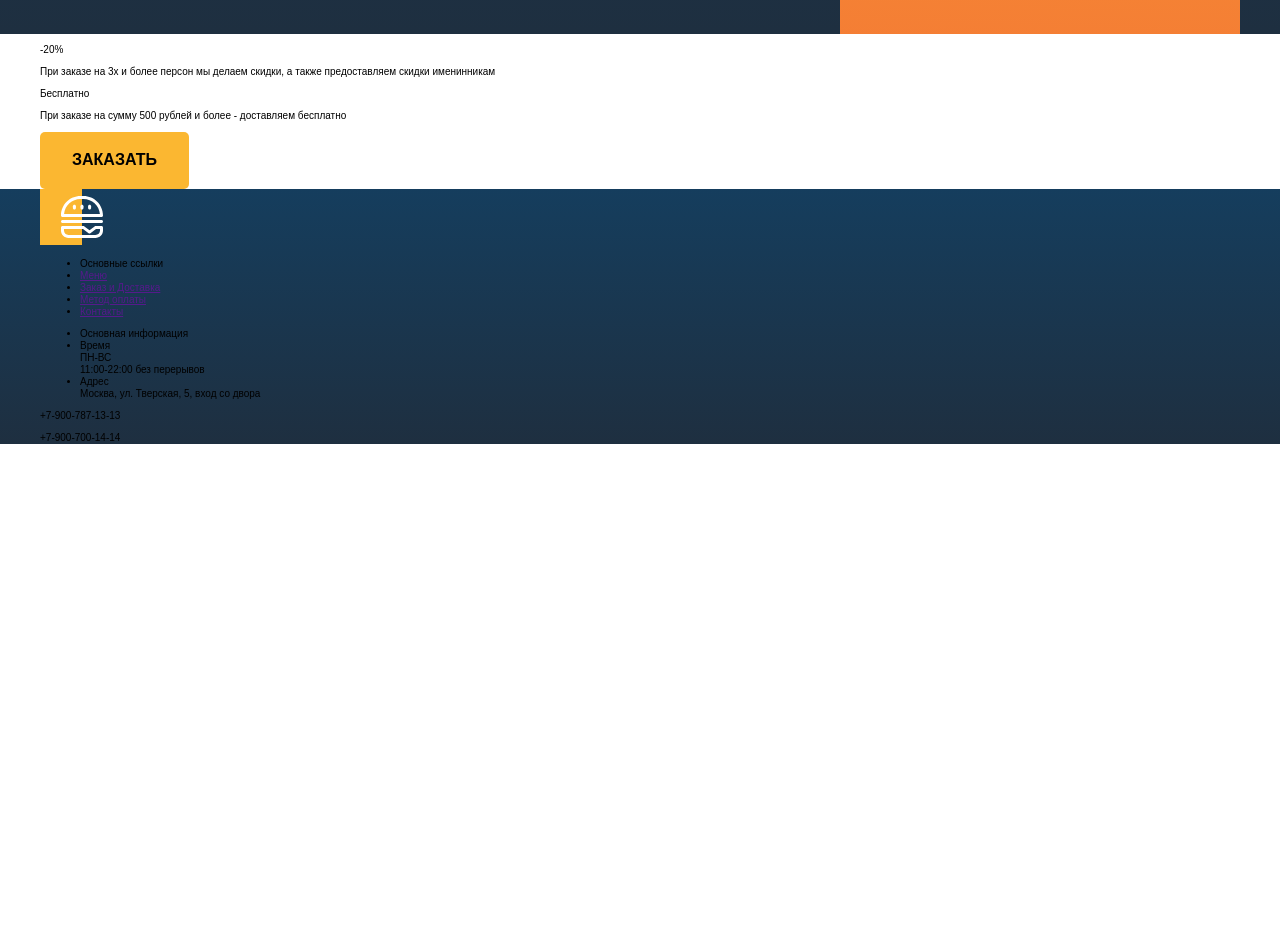
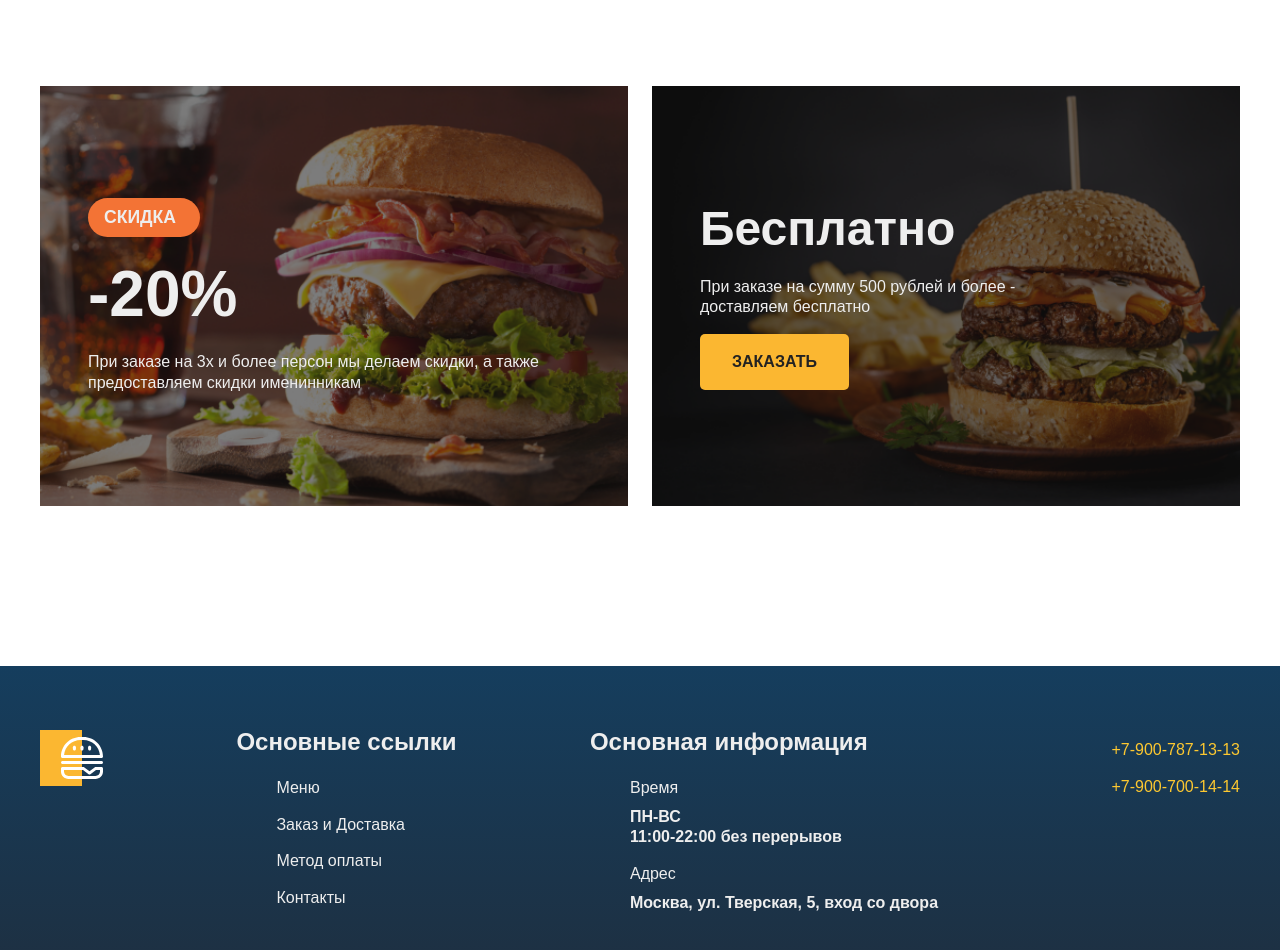
Before and after one commit to ssnaip8e/project.site.burgers, a plain HTML site: page index.html in a window 1280 px wide. Shown: the part 880-1830 px from the top of the page. Before the commit the page ends 1334 px from the top, so only its background shows below. Drawn offline with Linux system fonts and the light colour scheme.

Commit message:
добавление анимации на большой бургер. небольшой изменение в структуре кода.

```diff
--- a/index.html
+++ b/index.html
@@ -30,13 +30,14 @@
    <main class="promo">
       <div class="container">
          <div class="wrapper">
-            <div class="promo__card card">
-               <p class="promo__card-text">-20%</p>
+            <div class="promo__card promo__card--left">
+               <p class="promo__card-text promo__card-text--sale">Скидка</p>
+               <p class="promo__card-text promo__card-text--size-big">-20%</p>
                <p class="promo__card-text">При заказе на 3х и более персон мы делаем скидки, а также предоставляем скидки именинникам</p>
             </div>
-            <div class="promo__card card">
-               <p class="promo__card-text">Бесплатно</p>
-               <p class="promo__card-text">При заказе на сумму 500 рублей и более - доставляем бесплатно</p>
+            <div class="promo__card promo__card--right">
+               <p class="promo__card-text promo__card-text--size-middle">Бесплатно</p>
+               <p class="promo__card-text">При заказе на сумму 500 рублей и более -<br> доставляем бесплатно</p>
                <input type="submit" class="promo__button button" value="Заказать">
             </div>
          </div>
@@ -46,30 +47,32 @@
       <div class="container">
          <div class="info">
             <div class="info__logo">
-               <img src="./images/logo.svg" alt="" class="logo">
+               <img src="./images/logo.svg" alt="burger.png" class="logo">
             </div>
             <div class="info__nav">
+               <h6 class="info__title">Основные ссылки</h6>
                <ul class="list">
-                  <li class="list__item">Основные ссылки</li>
-                  <li class="list__item"><a class="list__link list__span" href="">Меню</a></li>
-                  <li class="list__item"><a class="list__link list__span" href="">Заказ и Доставка</a></li>
-                  <li class="list__item"><a class="list__link list__span" href="">Метод оплаты</a></li>
-                  <li class="list__item"><a class="list__link list__span" href="">Контакты</a></li>
+                  <li class="list__item"><a class="list__link" href="">Меню</a></li>
+                  <li class="list__item"><a class="list__link" href="">Заказ и Доставка</a></li>
+                  <li class="list__item"><a class="list__link" href="">Метод оплаты</a></li>
+                  <li class="list__item"><a class="list__link" href="">Контакты</a></li>
                </ul>
             </div>
             <div class="info__address address">
+               <h6 class="info__title">Основная информация</h6>
                <ul class="list">
-                  <li class="list__item">Основная информация</li>
-                  <li class="list__item"><span class="list__span">Время</span><br>
-                     ПН-ВС<br>
-                     11:00-22:00 без перерывов</li>
-                  <li class="list__item"><span class="list__span">Адрес</span><br>
-                     Москва, ул. Тверская, 5, вход со двора</li>
+                  <li class="list__item">Время<br>
+                     <span class="list__span">ПН-ВС<br>
+                     11:00-22:00 без перерывов</span></li>
+                  <li class="list__item">Адрес<br>
+                     <span class="list__span">Москва, ул. Тверская, 5, вход со двора</span></li>
                </ul>
             </div>
             <div class="info__tel tel">
-               <p class="info__item">+7-900-787-13-13</p>
-               <p class="info__item">+7-900-700-14-14</p>
+               <ul class="list">
+                  <li class="list__item list__item--color">+7-900-787-13-13</li>
+                  <li class="list__item list__item--color">+7-900-700-14-14</li>
+               </ul>
             </div>
          </div>
       </div>
--- a/styles/add-style.css
+++ b/styles/add-style.css
@@ -1,5 +1,5 @@
 .page {
-    font: 10px / 1.2 Arial;
+    font: 10px / 1 Arial;
 }
 .header {
     background: linear-gradient(180deg, #0C4C7B -100%, #1E2F40 100%);
@@ -23,6 +23,7 @@
     font-weight: 900;
     text-transform: uppercase;
     color: white;
+    margin-top: 4rem;
 }
 .banner__text {
     font-size: 1.5rem;
@@ -39,15 +40,17 @@
 }
 .button {
     padding: 1.2rem 2rem;
+    box-sizing: border-box;
     font-size: 1rem;
     font-weight: 600;
     text-transform: uppercase;
     background-color: #FBB731;
     border: none;
     border-radius: 5px;
+    transition: background-color 0.3s;
 }
 .button:hover {
-
+    background-color: #F37335;
 }
 .banner__visual {
     width: 100%;
@@ -58,21 +61,116 @@
 .banner__img {
     width: 750px;
     position: absolute;
-    top: 30px;
     right: -150px;
+    /* filter: drop-shadow(0 5px 10px #919191); */
+    animation-name: burger;
+    animation-duration: 5s;
+    animation-iteration-count: infinite;
 }
 .banner__visual-bg {
     background: linear-gradient(2.42deg, #F37335 -19.6%, #FBB731 100.79%, #FDC830 100.79%);
     height: 100%;
     width: 400px;
 }
-
-
-
-
-
-
-
+@keyframes burger {
+    0% {
+        transform: translateY(10px);
+    }
+    50% {
+        transform: translateY(-10px);
+    }
+    100% {
+        transform: translateY(10px);
+    }
+}
+.promo {
+    padding: 10rem 2rem;
+}
+.wrapper {
+    display: flex;
+    justify-content: space-between;
+    height: 100%;
+}
+.promo__card {
+    flex: 0 0 49%;
+    color: #eeeeee;
+    box-sizing: border-box;
+    background-position: center;
+    background-size: cover;
+    background-repeat: no-repeat;
+    padding: 6rem 3rem;
+}
+.promo__card-text {
+    font-size: 1rem;
+    line-height: 1.3;
+    margin: 1rem 0;
+}
+.promo__card--left {
+    background-image: url("./../images/promo-left.png");
+}
+.promo__card--right {
+    background-image: url("./../images/promo-right.png");
+}
+.promo__card-text--sale {
+    padding: 0.5rem 1rem;
+    background-color: #F37335;
+    text-transform: uppercase;
+    font-size: 1.1rem;
+    font-weight: 800;
+    width: 5rem;
+    border-radius: 20px;
+}
+.promo__card-text--size-big {
+    font-size: 4rem;
+    font-weight: 900;
+}
+.promo__card-text--size-middle {
+    font-size: 3rem;
+    font-weight: 700;
+}
+.promo__button {
+    color: #222222;
+}
 .footer {
+    padding: 4rem 2rem;
     background: linear-gradient(180deg, #0C4C7B -100%, #1E2F40 100%);
 }
+.info {
+    display: flex;
+    justify-content: space-between;
+}
+.info__title {
+    font-size: 1.5rem;
+    font-weight: 600;
+    margin-top: 0;
+    margin-bottom: 1.5rem;
+    color: #eeeeee;
+}
+.list {
+    list-style-type: none;
+}
+.list__item {
+    font-size: 1rem;
+    color: #eeeeee;
+    line-height: 1.3;
+}
+.list__span {
+    font-weight: 700;
+    padding-top: .5rem;
+    display: inline-block;
+}
+.list__item:not(:last-of-type) {
+    margin-bottom: 1rem;
+}
+.list__item--color {
+    color: #FDC830;
+}
+.list__link {
+    color: #eeeeee;
+    text-decoration: none;
+    transition-duration: .3s;
+}
+.list__link:hover {
+    color: #FDC830;
+    text-decoration: underline;
+}
```
